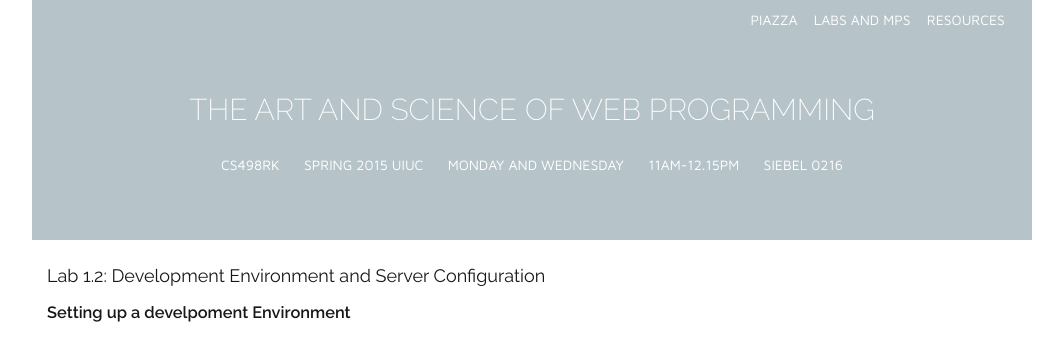
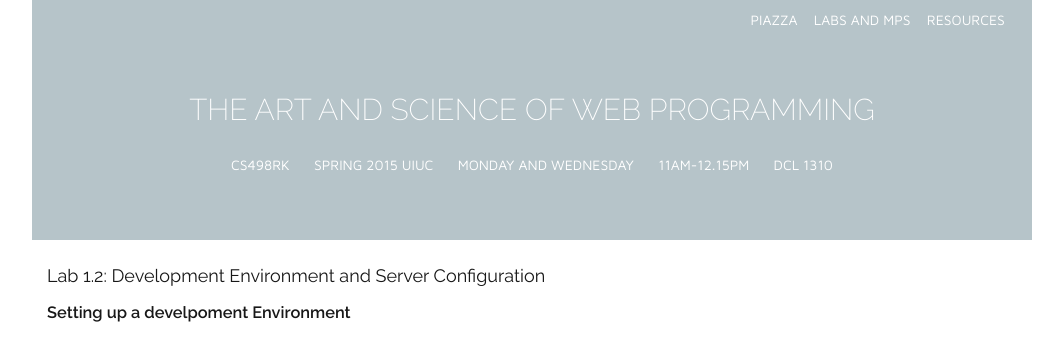
Before and after one commit to biplabdeka/fa2016, a Jekyll site: the page built from _posts/2015-1-28-Lab-1.md, in a window 1280 px wide and 900 px high. Shown: the top 342 px of the window, without its empty margins (108-1171 px from the left). Built offline with Jekyll 4.4.1, drawn with Linux system fonts in a browser that asks for light colours; nearby versions of some CDN libraries; Markdown is read by kramdown in place of the engine named in the settings.

Commit message:
changed header

```diff
--- a/_includes/head.html
+++ b/_includes/head.html
@@ -15,13 +15,13 @@
       <div class="row course_header">
         <div class="small-12 columns">
           <div class="nav">
-            <a href="http://piazza.com/illinois/spring2015/cs498rk">PIAZZA</a>&nbsp;&nbsp;&nbsp;
-            <a href="http://uiuc-web-programming.github.io/sp2015">LABS AND MPS</a>&nbsp;&nbsp;&nbsp;
+            <a href="http://piazza.com/illinois/spring2016/cs498rk">PIAZZA</a>&nbsp;&nbsp;&nbsp;
+            <a href="http://uiuc-web-programming.github.io/sp2016">LABS AND MPS</a>&nbsp;&nbsp;&nbsp;
             <a href="https://courses.engr.illinois.edu/cs498rk1/resources.html">RESOURCES</a>&nbsp;&nbsp;&nbsp;
           </div>
-          <div class="course_title"><a href="https://courses.engr.illinois.edu/cs498rk1/index.html">THE ART AND SCIENCE OF WEB PROGRAMMING</a></div>
+          <div class="course_title"><a href="https://courses.engr.illinois.edu/cs498rk1">THE ART AND SCIENCE OF WEB PROGRAMMING</a></div>
           <div class="course_schedule">
-            <div class="">CS498RK&nbsp;&nbsp;&nbsp;&nbsp;&nbsp;&nbsp;SPRING 2015 UIUC&nbsp;&nbsp;&nbsp;&nbsp;&nbsp;&nbsp;MONDAY AND WEDNESDAY&nbsp;&nbsp;&nbsp;&nbsp;&nbsp;&nbsp;11AM-12.15PM&nbsp;&nbsp;&nbsp;&nbsp;&nbsp;&nbsp;SIEBEL 0216</div>
+            <div class="">CS498RK&nbsp;&nbsp;&nbsp;&nbsp;&nbsp;&nbsp;SPRING 2015 UIUC&nbsp;&nbsp;&nbsp;&nbsp;&nbsp;&nbsp;MONDAY AND WEDNESDAY&nbsp;&nbsp;&nbsp;&nbsp;&nbsp;&nbsp;11AM-12.15PM&nbsp;&nbsp;&nbsp;&nbsp;&nbsp;&nbsp;DCL 1310</div>
           </div>
         </div>
       </div>
```
